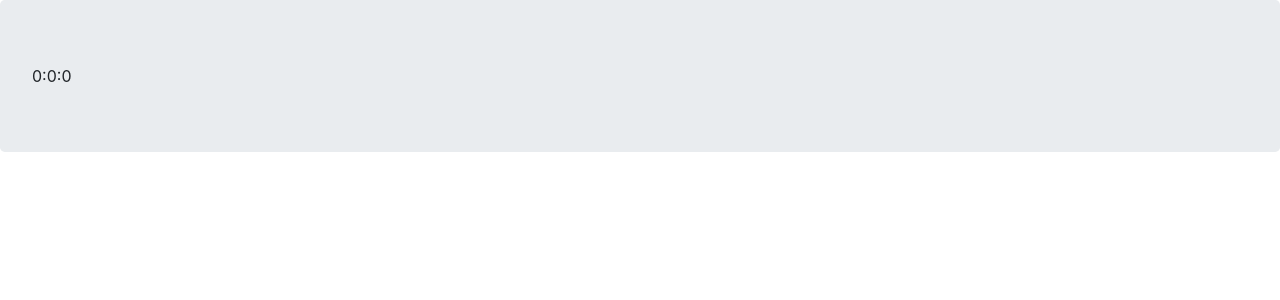
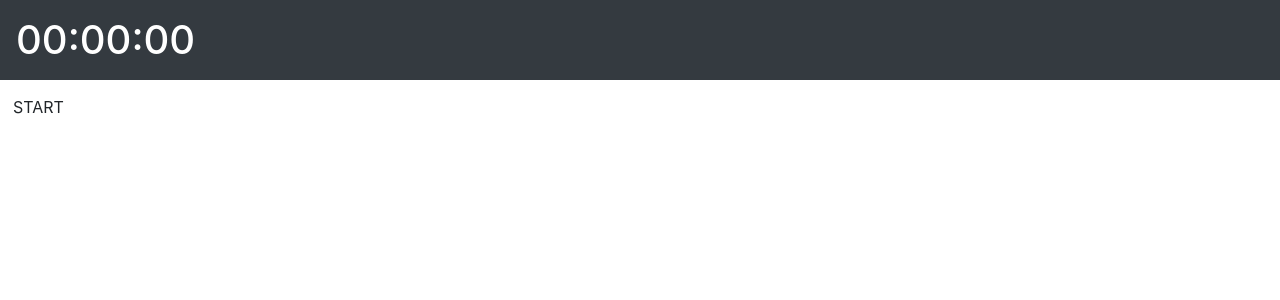
Before and after one commit to marcelojcs/dmscreen, a React (Create React App) app: page / in a window 1280 px wide. Shown: the top 300 px of the page. Built offline with nearby package versions, Linux system fonts and the light colour scheme.

Commit message:
clock fix

```diff
--- a/src/clock.js
+++ b/src/clock.js
@@ -1,29 +1,77 @@
 import React from 'react';
+
+
+const appendZero = (num) => {
+
+  if (num < 10){
+    return ('0'+num);
+  }else{
+    return (num)
+
+  }
+}
+
+
+
 var s = 0;
 var m = 0;
 var h = 0;
+
 function manageClock(){
   if (s>59){
-    m+=1
+    m+=1;
     s=0;
   }
   if (m>59){
-    h+=1
+    h+=1;
     m=0;
   }
 }
+/*function ticker(){
+
   setInterval(() => {
     s++;
     manageClock();
     console.log(h+':'+m+':'+s);
   }, 1000);
+
+}*/
 class Clock extends React.Component{
+  constructor(props){
+    super(props);
+    this.state = {
+      s:s,
+      m:m,
+      h:h,
+      intervalID:null,
+    }
+
+    this.mountTimer=this.mountTimer.bind(this);
+    this.handleTimer=this.handleTimer.bind(this);
+  }
+
+  mountTimer(){
+    if (this.state.intervalID === null){
+      console.log('ini')
+      var intervalID = setInterval(this.handleTimer, 1000);
+      this.setState({intervalID: intervalID});
+    }
+  }
+  handleTimer(){
+      s+=1;
+      manageClock();
+      this.setState({s:s});
+      this.setState({m:m});
+      this.setState({h:h});
+  }
 
 	render(){
 		return(
-			 <div className="jumbotron">
-
-				{h+':'+m+':'+s}
+      <div>
+			 <div className="h1 p-3 bg-dark text-white">
+				   {appendZero(this.state.h)+':'+appendZero(this.state.m)+':'+appendZero(this.state.s)}
+        </div>
+        <button className="btn" onClick={this.mountTimer}>START</button>
 
     	</div>
 		);
```
Lines whose indentation alone changed are shown as unchanged.
